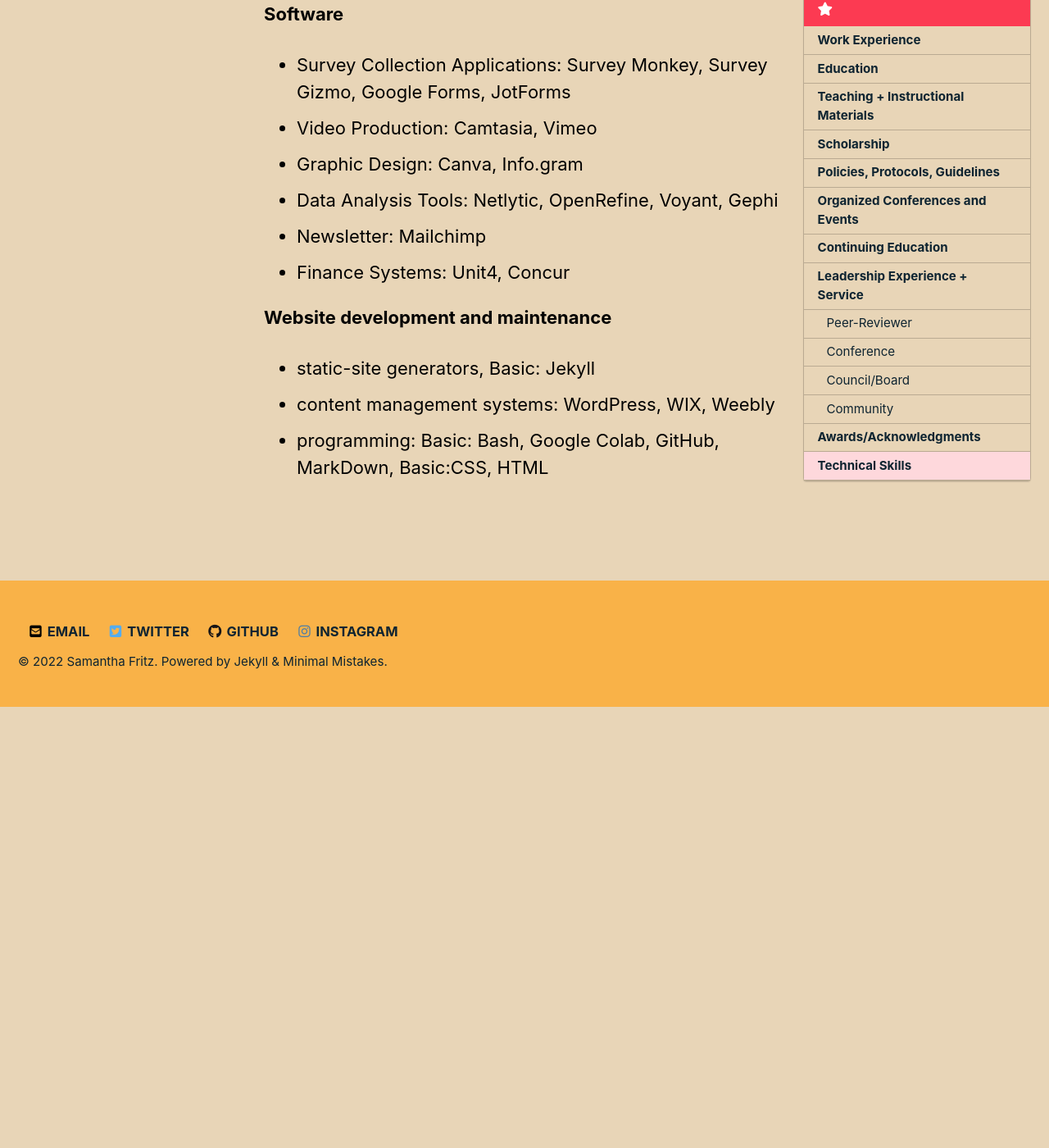
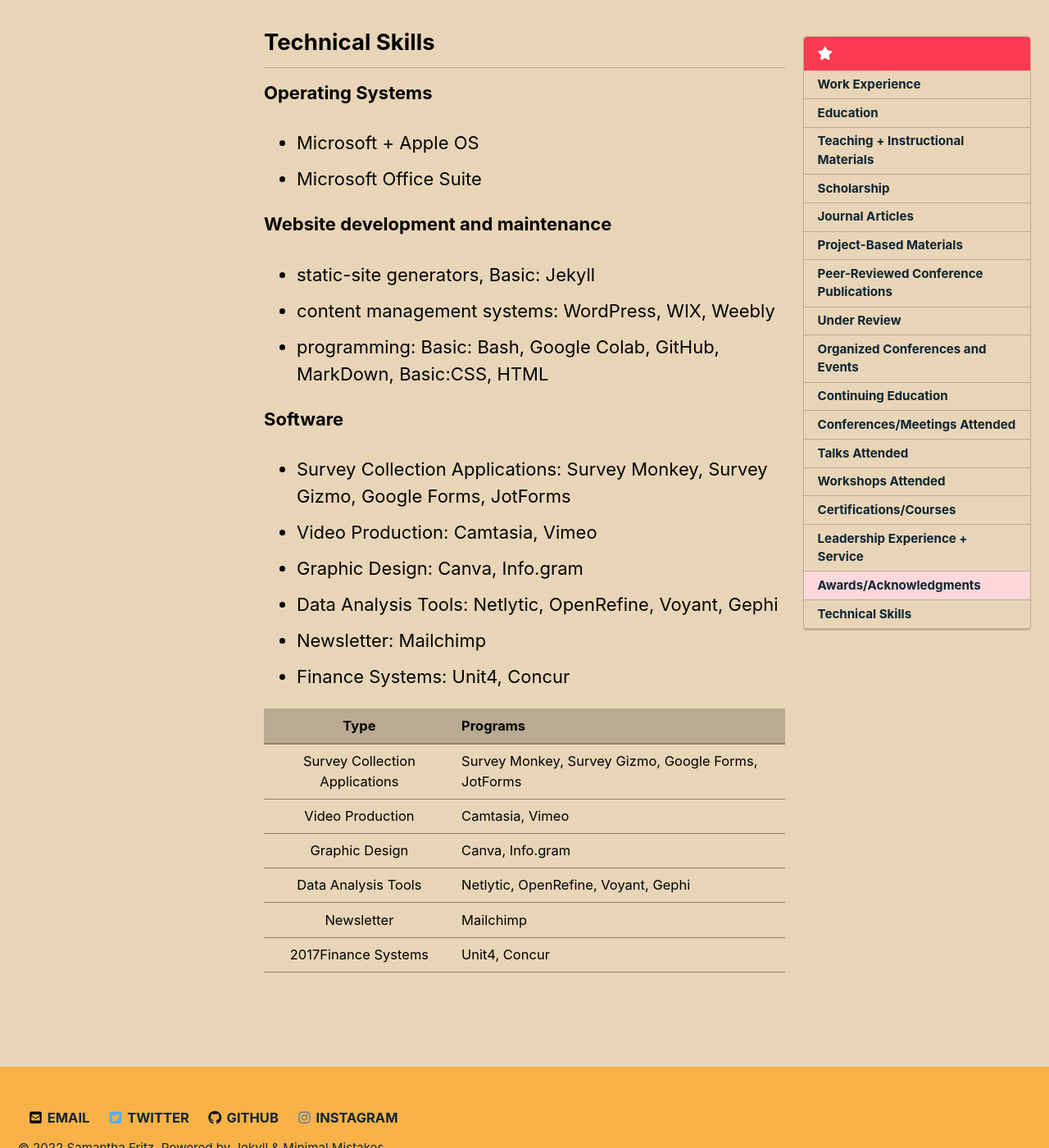
Before and after one commit to SamFritz/sfritzhold.github.io, a Jekyll site: the page built from _pages/cv.md, in a window 1280 px wide and 1400 px high, scrolled down 17933 px. Shown: the whole window at 82% size. Built offline with Jekyll 4.4.1, drawn with Linux system fonts in a browser that asks for light colours; cached includes are drawn as plain includes; nearby versions of some CDN libraries; before the commit the page ends 18795 px from its top, so only the background shows below that.

Commit message:
updated to cv structure

```diff
--- a/_pages/cv.md
+++ b/_pages/cv.md
@@ -10,7 +10,7 @@
 
 **Research Interests**: Digital Humanities, Research Support, Teaching and Learning, GLAM community, Community Engagement,
 
-# Work Experience
+Work Experience
 ---
 **Project Manager**, [Archives Unleashed](archivesunleashed.org), University of Waterloo, 2017 - Present
 
@@ -81,7 +81,7 @@
 
 **Customer Service Associate**, Health Care Centre Pharmacy, Grand River Hospital, 2009-2012
 
-# Education
+Education
 ---
 
 Master of Library and Information Studies (MLIS), Dalhousie University, 2012-2014
@@ -89,7 +89,7 @@
 (Hons.) B.A., History; Minor in English Literature, University of Waterloo, 2007-2012
 * Undergraduate Thesis: Victorian Wife and Mother: Submission and Passivity Revised
 
-# Teaching + Instructional Materials
+Teaching + Instructional Materials
 ---
 
 *Designed, scripted, recorded, and published multi-media educational resources to support research and skill-building activities. Materials below also reflect production of promotional based materials.*
@@ -140,17 +140,17 @@
 * Brown Belt Resource Playlist, 2020 [https://youtu.be/CLSRyFRKELM](https://youtu.be/CLSRyFRKELM)
 * Red Belt Resource Playlist, 2020 [https://youtu.be/mGubUnyFTeo](https://youtu.be/mGubUnyFTeo)
 
-# Scholarship
+Scholarship
 ---
 
-**Journal Articles**
+## **Journal Articles**
 
 1. Fritz, S., Milligan, I., Ruest, N., and Lin, J. (2020). **[Fostering Community Engagement through Datathon Events: The Archives Unleashed Experience](http://digitalhumanities.org/dhq/vol/15/1/000536/000536.html)**. Digital Humanities Quarterly, Vol. 15, No. 1
 2. Ruest, N., Fritz, S., Deschamps, R., Lin, J., and Milligan, I. (2021). **[From archive to analysis: accessing web archives at scale through a cloud-based interface](https://link.springer.com/article/10.1007/s42803-020-00029-6)**. International Journal of Digital Humanities.
 3. Fritz, S., Milligan, I., Ruest, N. and Lin, J. (2020). **[Building community at distance: a datathon during COVID-19](https://www.emerald.com/insight/content/doi/10.1108/DLP-04-2020-0024/full/html)**, Digital Library Perspectives, Vol. 36 No. 4, pp. 415-428. https://doi.org/10.1108/DLP-04-2020-0024
 4. J Pringle, S Fritz. (2019). **[The university brand and social media: Using data analytics to assess brand authenticity](https://scholar.google.ca/scholar?oi=bibs&cluster=721511020968969415&btnI=1&hl=en)**. Journal of Marketing for Higher Education
 
-**Project-Based Materials**
+## **Project-Based Materials**
 
 1. Archives Unleashed. 2021. “Analyzing Web Archives with the Archives Unleashed Project.” November 2021. [[Video Tutorial]](https://www.youtube.com/watch?v=76jlgyS-GWA) [[Slides (PDF)]](https://archivesunleashed.org/images/Publication-ToolkitWorkshopPresentation-2021.pdf)
 2. Archives Unleashed. 2020. “Archives Unleashed Community Report (2017–2020).” [[PDF]](https://archivesunleashed.org/images/au-community-report.pdf)
@@ -158,7 +158,7 @@
 4. Archives Unleashed. “AU NY Datathon (Online).” Online video clip. YouTube, 26-27 March 2020. [https://youtu.be/Io6RvhqHfe4](https://youtu.be/Io6RvhqHfe4)
 5. Ian Milligan, Nick Ruest, Jimmy Lin, and Samantha Fritz. “Archives Unleashed New York Datathon: Introduction.” Archives Unleashed NY Datathon, March 2020, Online. [[Datathon Slides]](https://archivesunleashed.org/images/datathon-ny-introslides.pdf)
 
-**Peer-Reviewed Conference Publications**
+## **Peer-Reviewed Conference Publications**
 
 1. Ruest, N., Lin, J., Milligan, I., and Fritz, S. (2020). **[The Archives Unleashed Project: Technology, Process, and Community to Improve Scholarly Access to Web Archives](https://dl.acm.org/doi/10.1145/3383583.3398513)**. In Proceedings of the ACM/IEEE Joint Conference on Digital Libraries (JCDL ’20). Association for Computing Machinery, New York, NY, USA, 157–166 (2020) https://doi.org/10.1145/3383583.3398513 [preprint](https://arxiv.org/abs/2001.05399) [presentation](https://youtu.be/TaVE1cU_EmQ)
 2. Deschamps, R., Fritz, S., Lin, J., Milligan, I and Ruest, N. (2019). **[The Cost of a WARC: Analyzing Web Archives in the Cloud](https://ieeexplore.ieee.org/document/8791179)**. Proceedings of the ACM/IEEE Joint Conference on Digital Libraries, Vol. 19. doi: 10.1109/JCDL.2019.00043. [preprint](http://hdl.handle.net/10315/36158)
@@ -166,7 +166,7 @@
 5. Deschamps, R., Ruest,N., Lin, J., Fritz, S., and Milligan, I. (2019) .The Archives Unleashed Notebook: Madlibs for Jumpstarting Scholarly Exploration of Web Archives. Proceedings of the ACM/IEEE Joint Conference on Digital Libraries, Vol. 19. doi: 10.1109/JCDL.2019.00059. preprint
 3. Milligan, I., Casemajor, N., Fritz, S., Lin, J., Ruest, N., Weber, M.S., and Worby, N. (2019). **[Building Community and Tools for Analyzing Web Archives through Datathons](https://ieeexplore.ieee.org/document/8791131)**. Proceedings of the ACM/IEEE Joint Conference on Digital Libraries, Vol. 19. doi: 10.1109/JCDL.2019.00044. [preprint](http://hdl.handle.net/10315/36180)
 
-**Under Review**
+## **Under Review**
 
 1. Ruest, N., Fritz, S., and Milligan, I. (2022). **Creating Order from the Mess: Web Archive Derivative Datasets and Notebooks.**
 2. Holzmann, H., Ruest, N., Bailey, J., Dempsey, A.,  Fritz, S.,  Lee, P.,  and Milligan, I. (2022). **ABCDEF - The 6 key features behind scalable, multi-tenant web archive processing with ARCH: Archive, Big Data, Concurrent, Distributed, Efficient, Flexible.**
@@ -185,7 +185,7 @@
 5. Samantha Fritz. “Web Archives: A Doorway to Access and Usability.” Access Conference, September 2019, Edmonton, Alberta. [Slides]
 6. Samantha Fritz, “Web Archives with the Archives Unleashed Project,"Canadian Web Archiving Coalition Web Archives Webinar Series,January 2021, Online. [Slides] [Video Recording]
 
-# Organized Conferences and Events
+Organized Conferences and Events
 ---
 
 | Year | Conference/Event |
@@ -200,10 +200,10 @@
 | 2014 | Presenter Liaison, Idea City, Zoomer Media<br><br>Communications Coordinator, Social Media and Society Conference<br><br>Co-Organizer, Islandora Camp CO (Denver, CO)<br><br>Co-Organizer, Islandora Camp GTA Scarborough, ON) |
 | 2013 | Volunteer, Social Media and Society Conference |
 
-# Continuing Education
+Continuing Education
 ---
 
-**Conferences/Meetings Attended**
+## **Conferences/Meetings Attended**
 
 * 2021 - DFL Form/DigiPres, Online
 * 2021 - IFLA WLIC, Online
@@ -216,7 +216,7 @@
 * 2013 - Social Media and Society Conference, Halifax, Nova Scotia
 * 2011 - APLA, Charlottetown, Prince Edward Island
 
-**Talks Attended**
+## **Talks Attended**
 * September 2021 - Raising our Hands: Indigenous Data Sovereignty and Relationality in LIS by Kayla Lar-Son, Dalhousie University School of Information Management Lecture Series
 * April 2021 - From Archives to Servers: How the Internet has Transformed Historical Scholarship’ by Ian Milligan
 * March 2021 - Data Feminism, presented by Catherine D'Ignazio and Lauren Klein, Department of Digital Humanities, King's College London
@@ -224,11 +224,11 @@
 * February 2021 - Queen’s Nugent Lecture, Are we all Digital Historians now? Technology and Historical Practice by Ian Milligan
 * November 2020 - Archive-It Advanced Training: Introduction to the WARC file
 
-**Workshops Attended**
+## **Workshops Attended**
 * 2021 - Project Management Part 1., Digital Library Federation (DFL)
 * 2021 - Project Management Part 12., Digital Library Federation (DFL)
 
-**Certifications/Courses**
+## **Certifications/Courses**
 * Design Principles for Data Visualization, Sherman Centre for Digital Scholarship, March 2021
 * Introduction to Python Programming, Sherman Centre for Digital Scholarship, January 2020
 * Returning to Campus Safely During COVID-19, University of Waterloo, 2020
@@ -239,44 +239,49 @@
 * Employee Safety Orientation, University of Waterloo, 2017
 * Workplace Violence Awareness (SO1081), University of Waterloo, 2017
 
-# Leadership Experience + Service
+Leadership Experience + Service
 ---
 
-## Peer-Reviewer
+**Peer-Reviewer**
 * 2021 ACCESS Conference
 * 2020 PeerJ Computer Science Journal
 * 2020 Digital Library Perspectives
 * 2013 Social Media and Society Conference
 * 2021 DJIM, Dalhousie Journal of Interdiciplinary Management
 
-## Conference
+**Conference**
 * 2017 Social Media and Society Conference, Schedule Coordinator
 * 2016 Social Media and Society Conference, Schedule Coordinator
 * 2014 Social Media and Society Conference, Schedule Coordinator
 * 2014 Idea City, Zoomer Media, Presenter Liaison
 * 2013 Social Media and Society Conference, Communications Strategy Coordinator
 
-## Council/Board
+**Council/Board**
 * 2014 Dalhousie University’s Information Without Boarders Conference, Co-Chair
 * 2013-2014 Dalhousie School of Information Management. SIMSA Representative
 
-## Community
+**Community**
 * 2015-Present Global Martial Arts Academy, Black Belt Instructor
 * 2012-2015 Double Dragon Martial Arts Studio, Black Belt Instructor
 * 2013 ACZISC Project, Social Media Consultant
 
-# Awards/Acknowledgments
+Awards/Acknowledgments
 ---
 
 * 2021 ACRL DOLS Research & Publications Committee for the Top 5 post on COVID-19 Pandemic: A Year in Review
 * 2014 - Dalhousie University, School of Information Management, Information Technology Award
 
-# Technical Skills
+Technical Skills
 ---
 
 **Operating Systems**
 * Microsoft + Apple OS
 * Microsoft Office Suite
+
+**Website development and maintenance**
+- static-site generators, Basic: Jekyll
+- content management systems: WordPress, WIX, Weebly
+- programming: Basic: Bash, Google Colab, GitHub, MarkDown, Basic:CSS, HTML
 
 **Software**
 * Survey Collection Applications: Survey Monkey, Survey Gizmo, Google Forms, JotForms
@@ -286,7 +291,11 @@
 * Newsletter: Mailchimp
 * Finance Systems: Unit4, Concur
 
-**Website development and maintenance**
-- static-site generators, Basic: Jekyll
-- content management systems: WordPress, WIX, Weebly
-- programming: Basic: Bash, Google Colab, GitHub, MarkDown, Basic:CSS, HTML
+| Type | Programs |
+|:---:|---|
+| Survey Collection Applications | Survey Monkey, Survey Gizmo, Google Forms, JotForms |
+| Video Production | Camtasia, Vimeo |
+| Graphic Design | Canva, Info.gram |
+| Data Analysis Tools | Netlytic, OpenRefine, Voyant, Gephi |
+| Newsletter | Mailchimp |
+| 2017Finance Systems | Unit4, Concur |
```
Also changed, not shown: _pages/digitalprojects.md (+0 -3 lines).
